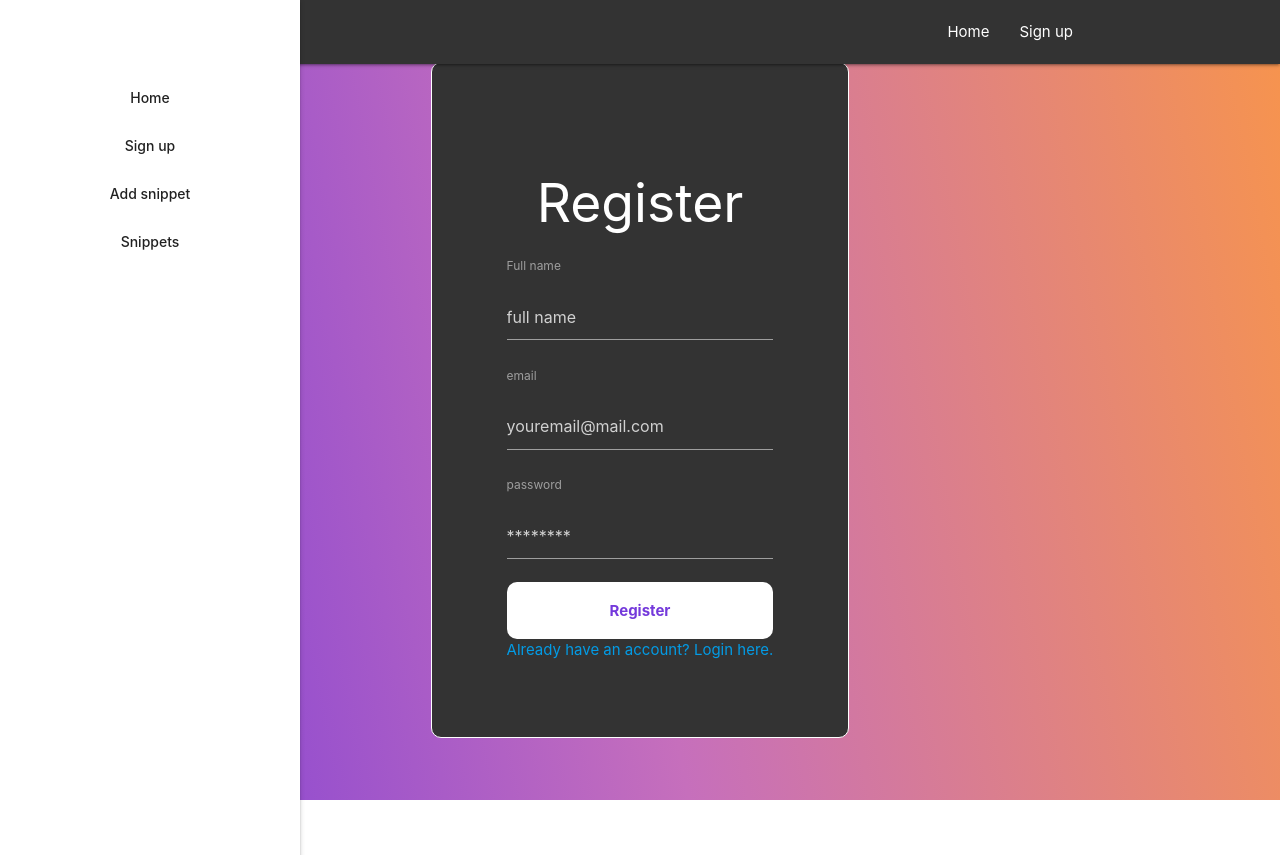
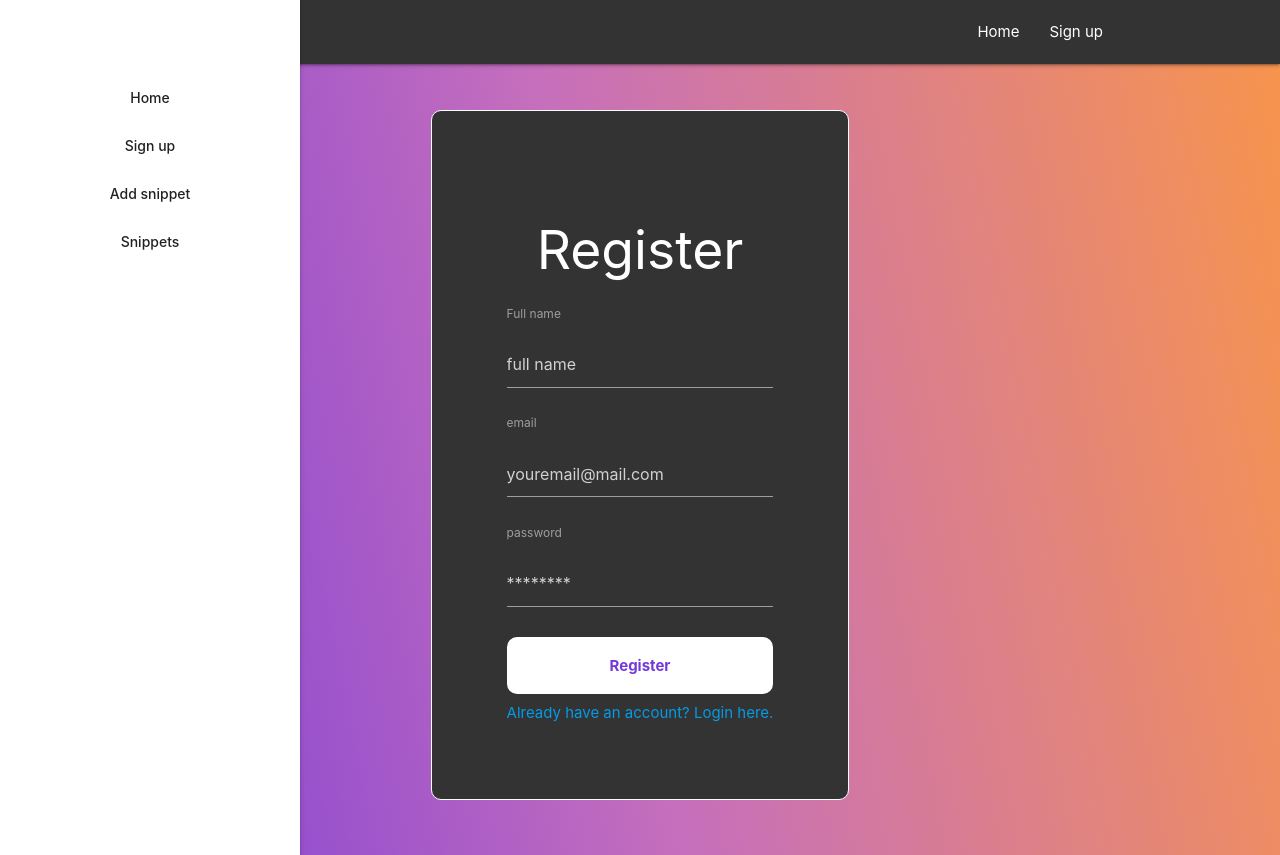
Before and after one commit to tviitanen/advanced-web-applications-project, a React (Create React App) app in the folder client/: page /register in a window 1280 px wide. Before the commit the page ends 800 px from the top, so only its background shows below. Built offline with nearby package versions, Linux system fonts and the light colour scheme.

Commit message:
fixed ui

```diff
--- a/client/src/App.css
+++ b/client/src/App.css
@@ -21,14 +21,12 @@
 }
 
 .snippet-container {
-
   display: flex;
   flex-direction: column;
   width: 100%;
   height: 100%;
   padding: auto;
 }
-
   .form-container {
     padding: 5rem;
     border: 1px solid white;
@@ -36,6 +34,10 @@
     margin: 0.5rem;
   }
 
+@media (min-width: 979px) {
+  .snippet-container {
+padding-left: 200px;  }
+}
 
 label {
   text-align: left;
@@ -50,6 +52,7 @@ input {
 }
 
 button {
+  margin: 0.5rem 0;
   border: none;
   background-color: white;
   padding: 20px;
@@ -59,6 +62,7 @@ button {
   font-weight: bold;
   transition-duration: 0.4s;
 }
+
 .button:hover {
   background-color: #ADD8E6;
   color: white;
@@ -74,6 +78,7 @@ button {
   text-decoration: underline;
 }
 .navbar {
+  display: flex;
   text-align: right;
   overflow: hidden;
   background-color: #333;
@@ -81,6 +86,10 @@ button {
   top: 0;
   width: 100%;
   z-index: 1;
+}
+body {
+  padding-top: 55px;
+  background-image: linear-gradient(79deg, #7439db, #C66FBC 48%, #F7944D);
 }
 
 .input-field textarea{
--- a/client/src/components/Snippet.js
+++ b/client/src/components/Snippet.js
@@ -112,6 +112,16 @@ function Snippet(jwt, user) {
                 <button className="button" onClick={() => handleUpvote(id)}>
                   +1
                 </button>
+
+                {/*comments*/}
+                <div className="comments-container">
+                  <h3>Comments</h3>
+                  {data.snippet.comments.map((comment) => (
+                    <div className="comment" key={comment._id}>
+                      <p>{comment}</p>
+                    </div>
+                  ))}
+                </div>
               </div>
             </div>
           </div>
--- a/client/src/components/SnippetList.js
+++ b/client/src/components/SnippetList.js
@@ -44,11 +44,13 @@ function SnippetList(jwt) {
   }
 
   return (
-    <div className="snippet-container">
+    <div className="snippet-list">
       <button className="button" onClick={createNewSnippet}>
         +
       </button>
+      <div className="snippet-container">
         {/*Maps posts to the page*/}
+        <div className="row">
           {snippetData.map((snippetData) => (
             <div key={snippetData._id} className="row">
               <div className="col s12">
@@ -74,6 +76,8 @@ function SnippetList(jwt) {
             </div>
           ))}
         </div>
+      </div>
+    </div>
   );
 }
 
```
Lines whose indentation alone changed are shown as unchanged.
